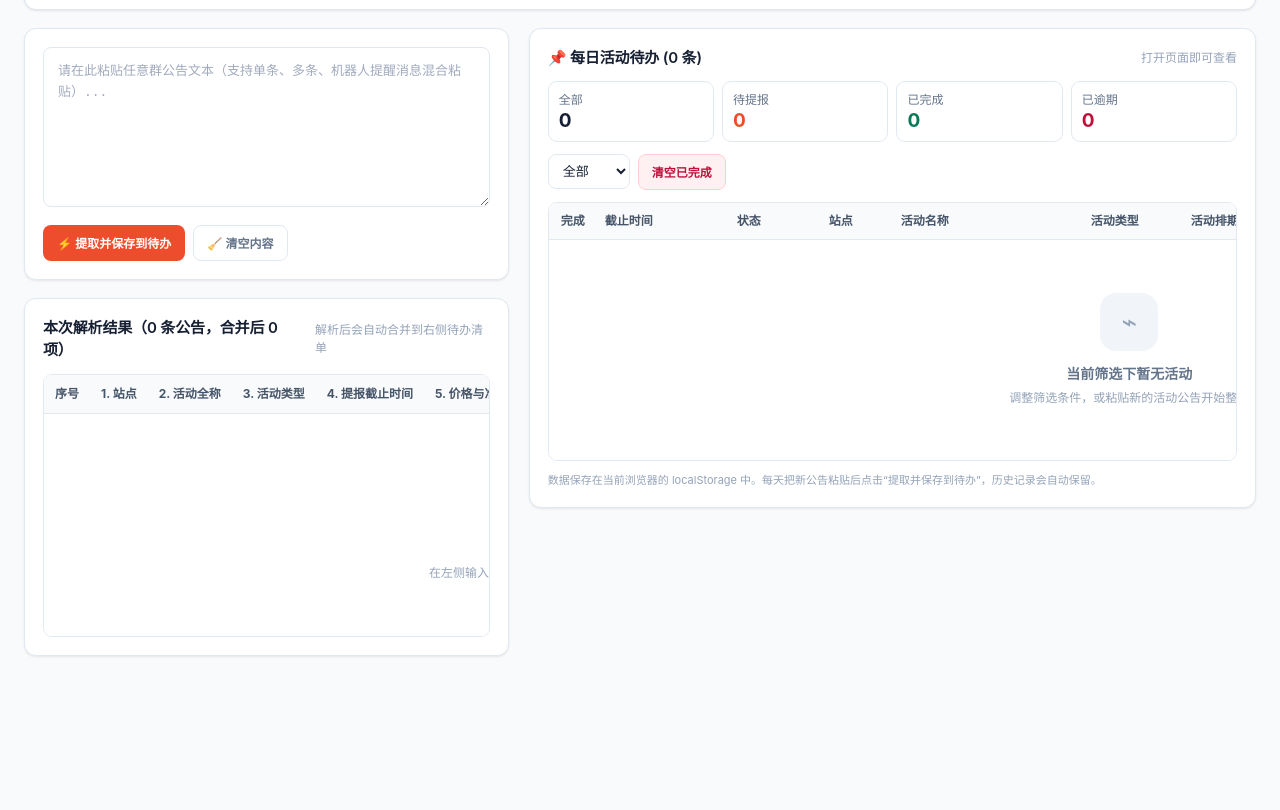
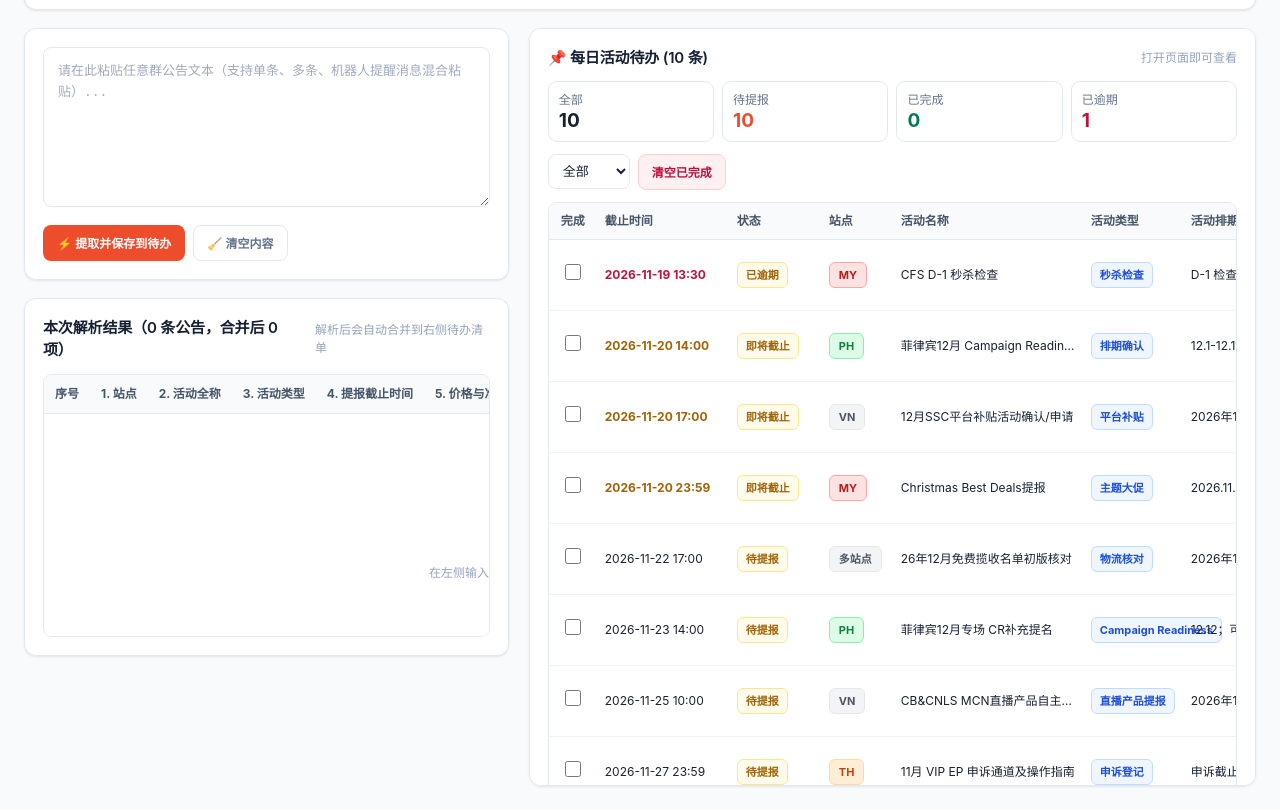
Before and after one commit to Legith1/shopee-tools, a plain HTML site: page Shopee活动公告智能提取工具.html in a window 1280 px wide. Shown: the part 113-923 px from the top of the page. Before the commit the page ends 800 px from the top, so only its background shows below. Drawn offline with Linux system fonts and the light colour scheme.

Commit message:
feat: seed new campaign todos

```diff
--- a/Shopee活动公告智能提取工具.html
+++ b/Shopee活动公告智能提取工具.html
@@ -672,6 +672,19 @@
     var parsedSourceCount = 0;
     var todoList = [];
     var TODO_STORAGE_KEY = 'shopee_activity_todo_v1';
+    var SEEDED_ACTIVITY_KEY = 'shopee_activity_seed_2026_11_19_v1';
+    var INITIAL_ACTIVITY_ITEMS = [
+      { seedId: 'my-christmas-best-deals-2026', site: 'MY', title: 'Christmas Best Deals提报', type: '主题大促', deadline: '2026-11-20 23:59', req: '无需承诺最低价格；活动展示期间库存充足', schedule: '2026.11.26 - 2026.12.19', link: '-', path: 'L2 Deals microsite 优惠专题页', manager: '-' },
+      { seedId: 'ph-dec-cr-nomination-2026', site: 'PH', title: '菲律宾12月专场 CR补充提名', type: 'Campaign Readiness', deadline: '2026-11-23 14:00', req: '非本土店铺可参加；填写 A-N 列；每个 Model ID 单独一行；库存充足；本土店不可报名', schedule: '12.12；可选 12.1-12.11、12.13、12.15、12.30', link: '-', path: '原公告仅显示“点这里”，未包含实际网址', manager: '-' },
+      { seedId: 'vn-dec-ssc-subsidy-2026', site: 'VN', title: '12月SSC平台补贴活动确认/申请', type: '平台补贴', deadline: '2026-11-20 17:00', req: '确认参加请在 K 列反馈，并在 M 列填写最大库存；限购只能为 1', schedule: '2026年12月全月', link: 'https://shimo.im/sheets/vVAXMEBRXaHKnx3m/MODOC\\nhttps://shimo.im/sheets/vVAXMEBRXaHKnx3m/g0N5F', path: '入选商品 / 自主提报表', manager: 'Verity' },
+      { seedId: 'my-cncb-cfs-d1-check-2026', site: 'MY', title: 'CFS D-1 秒杀检查', type: '秒杀检查', deadline: '2026-11-19 13:30', req: '参考 AG 列最新目标价提报；秒杀价需低于或等于目标价', schedule: 'D-1 检查 11.20 秒杀', link: 'https://shimo.im/sheets/euJniuCMDEXDs5Uh/56PIs', path: '填写链接 / 秒杀提报表', manager: '-' },
+      { seedId: 'th-price-guarantee-2026', site: 'TH', title: 'Shopee Price Guarantee 平台竞价活动', type: '平台竞价', deadline: '2026-11-30 23:59', req: '前往后台确认；如无法接受后台价格，先拒绝再在 J 列提报新价格；改价截止 11.24 12:00', schedule: '2026.12.01 - 2026.12.31', link: 'https://seller.shopee.cn/portal/web-my-campaigns/campaign/2048119058/session/160000000183089\\nhttps://seller.shopee.co.th/portal/marketing/cmt-product/campaign/2048119058/session/160000000183089\\nhttps://shimo.im/sheets/RKAWMwW6Y6u0DKq8/aqrAQ', path: '卖家后台 > 营销活动 > 找到 Campaign name 提报', manager: '-' },
+      { seedId: 'my-jbp-package-2027', site: 'MY', title: '2027年 JBP Package 参与意向确认', type: '项目意向', deadline: '2026-11-30 23:59', req: '目标名单内填写参与意向；不参加需在 L 列填写拒绝原因；名单外可填写提名区域', schedule: '2027 JBP Package', link: 'https://shimo.im/sheets/IAnoG2Bkue8iE3Si/cirOF\\nhttps://shimo.im/sheets/IAnoG2Bkue8iE3Si/bUyy8', path: '意向确认表 / 项目详情', manager: '-' },
+      { seedId: 'ph-dec-campaign-readiness-2026', site: 'PH', title: '菲律宾12月 Campaign Readiness 活动排期确认', type: '排期确认', deadline: '2026-11-20 14:00', req: '检查 A-J 列产品、活动价格、限购、库存；取消需在 K 列填 N 并在 L 列备注原因', schedule: '12.1-12.11 Prehype；12.11 20:00-12.12 D-Day；12.13 Extension；12.15 MM Payday；12.30 EOM Payday', link: 'https://shimo.im/sheets/rp3OMJ6R5Xf0pbkm/URsmO\\nhttps://shimo.im/sheets/rp3OMJ6R5Xf0pbkm/6jebe', path: '12月 Midnight / ROTD 排期确认表', manager: '-' },
+      { seedId: 'th-vip-ep-appeal-2026', site: 'TH', title: '11月 VIP EP 申诉通道及操作指南', type: '申诉登记', deadline: '2026-11-27 23:59', req: '罚分申诉需官网填写并联系 RM/KAM；异常商品直接联系客户经理；登记表需完成店铺层级和型号层级', schedule: '申诉截止 11.27 EOD；结果确认 12.2 EOD', link: 'https://seller-rewards.shopee.co.th/shopeemarketingsolutions/shopeevipep', path: 'VIPEP 官网 / 客户经理登记', manager: '-' },
+      { seedId: 'vn-mcn-live-products-2026', site: 'VN', title: 'CB&CNLS MCN直播产品自主提报', type: '直播产品提报', deadline: '2026-11-25 10:00', req: '按产品类目设置 AMS 佣金；活动价格达到日常价 5%-15% 折扣；A-K 列填写完成', schedule: '2026年12月', link: 'https://shimo.im/sheets/erAdME2PRlfbnO3G/t3LWY', path: 'MCN 直播产品提报表', manager: '-' },
+      { seedId: 'all-dec-free-pickup-2026', site: '多站点', title: '26年12月免费揽收名单初版核对', type: '物流核对', deadline: '2026-11-22 17:00', req: '核对揽收信息；修改在问卷星提交并在 AE 列打勾；如需申诉至问卷星提交', schedule: '2026年12月免费揽收名单初版', link: 'https://doc.weixin.qq.com/sheet/e3_AasA9QbqAPsCNmeIEqj5oSXWot2D2?scode=AHIAtge9AAYx6thSeUAasA9QbqAPs&tab=cdaqau', path: '四个子表均可填写', manager: 'Samandy' }
+    ];
 
 
     function showToast(msg) {
@@ -942,6 +955,40 @@
       catch (e) { showToast('当前浏览器无法保存待办数据'); }
     }
 
+    function seedInitialActivities() {
+      var seeded = {};
+      try { seeded = JSON.parse(localStorage.getItem(SEEDED_ACTIVITY_KEY) || '{}') || {}; } catch (e) { seeded = {}; }
+      var changed = false;
+      INITIAL_ACTIVITY_ITEMS.forEach(function(item) {
+        if (seeded[item.seedId]) return;
+        var key = getActivityIdentity(item);
+        if (!todoList.some(function(existing){ return existing.key === key; })) {
+          todoList.push({
+            key: key,
+            site: item.site,
+            title: item.title,
+            type: item.type,
+            deadline: item.deadline,
+            req: item.req,
+            schedule: item.schedule,
+            link: item.link,
+            path: item.path,
+            manager: item.manager,
+            completed: false,
+            repeatCount: 1,
+            extractCount: 1,
+            lastExtractedAt: '2026/11/19 企微导入'
+          });
+        }
+        seeded[item.seedId] = true;
+        changed = true;
+      });
+      if (changed) {
+        localStorage.setItem(SEEDED_ACTIVITY_KEY, JSON.stringify(seeded));
+        saveTodoList();
+      }
+    }
+
     function dedupeTodoList(list) {
       var map = {};
       var merged = [];
@@ -969,6 +1016,8 @@
       try {
         var saved = JSON.parse(localStorage.getItem(TODO_STORAGE_KEY) || '[]');
         todoList = dedupeTodoList(Array.isArray(saved) ? saved : []);
+        seedInitialActivities();
+        todoList = dedupeTodoList(todoList);
         saveTodoList();
       } catch (e) { todoList = []; }
       renderTodoList();
```
